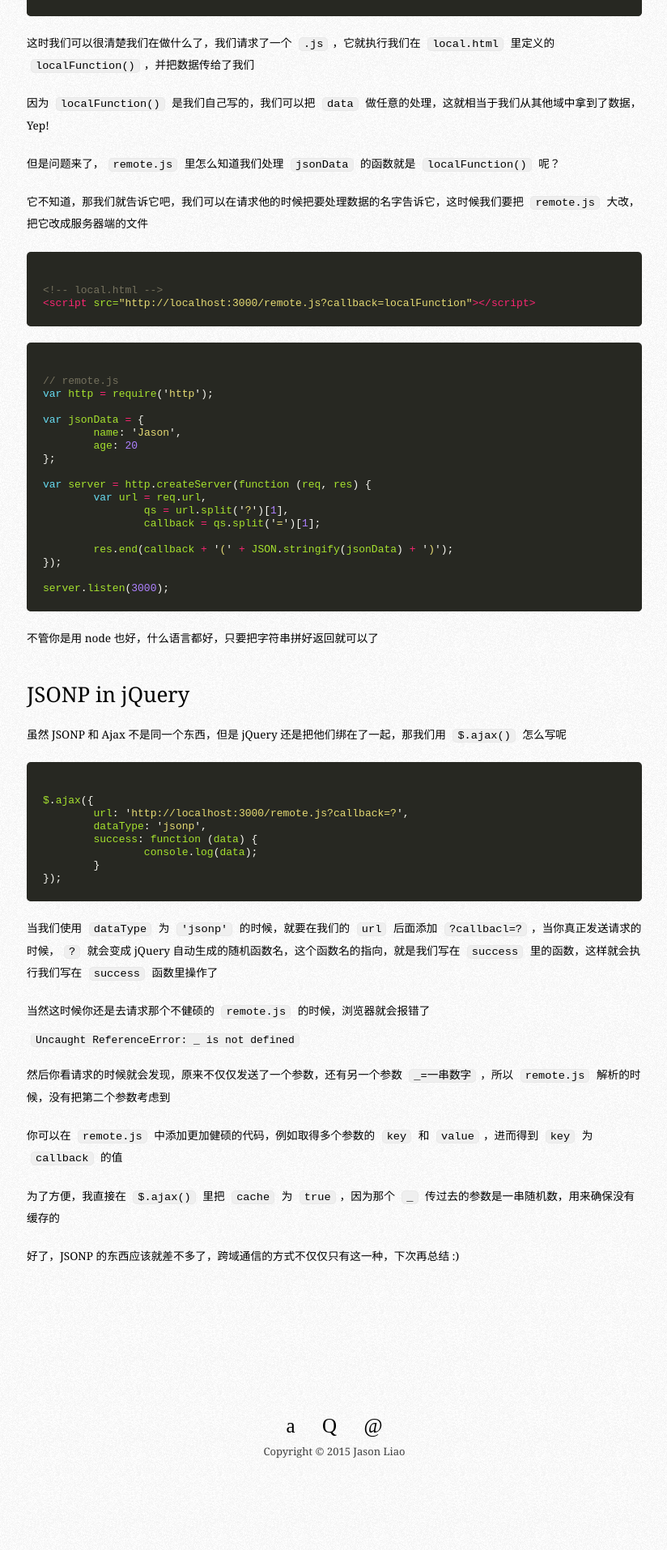
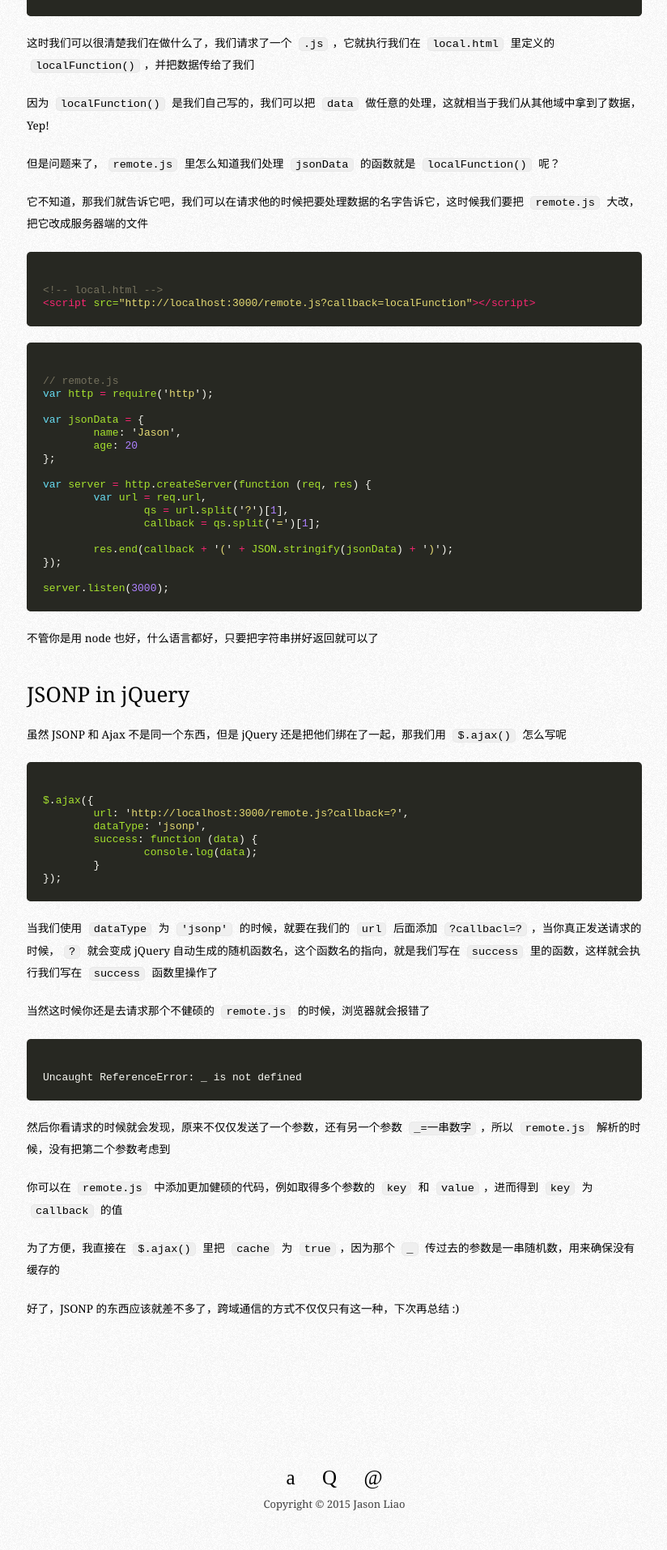
Before and after one commit to jasonliao/jasonliao.github.io, a Jekyll site: the page built from _posts/2015-12-02-something-about-jsonp.md, in a window 1280 px wide. Shown: the part 1316-3230 px from the top of the page at 81% size, without its empty margins (227-1051 px from the left). Built offline with Jekyll 4.4.1, drawn with Linux system fonts in a browser that asks for light colours; some web fonts are replaced; Markdown is read by kramdown in place of the engine named in the settings; comment, search, counter and statistics services are not loaded; before the commit the page ends 3165 px from its top, so only the background shows below that.

Commit message:
update post

````diff
--- a/_posts/2015-12-02-something-about-jsonp.md
+++ b/_posts/2015-12-02-something-about-jsonp.md
@@ -96,7 +96,7 @@ $.ajax({
 
 当然这时候你还是去请求那个不健硕的 `remote.js` 的时候，浏览器就会报错了
 
-```error
+```bash
 Uncaught ReferenceError: _ is not defined
 ```
 
````
